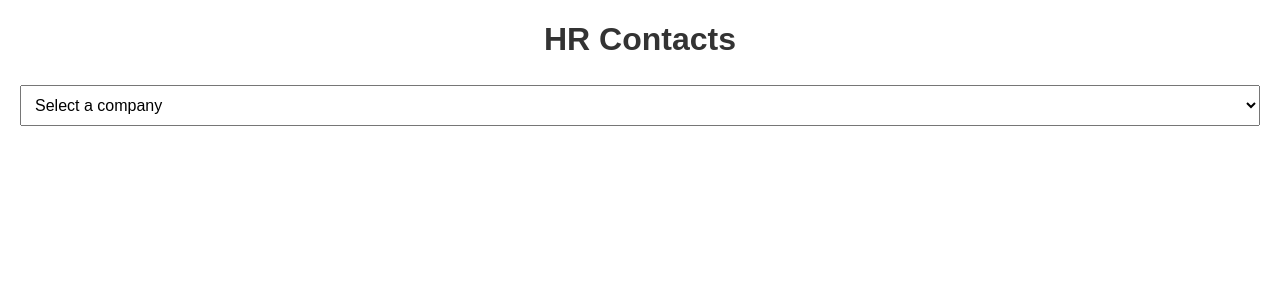
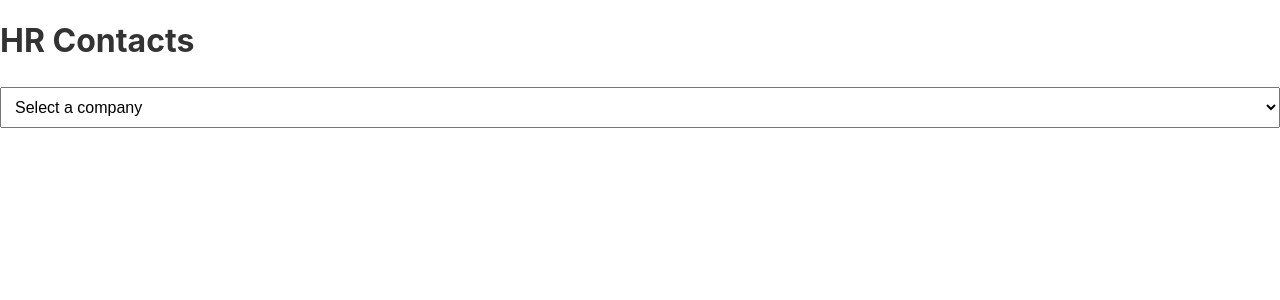
Before and after one commit to justshraa/hr-contacts, a React (Create React App) app: page / in a window 1280 px wide. Shown: the top 300 px of the page. Built offline with nearby package versions, Linux system fonts and the light colour scheme.

Commit message:
Update App.js

```diff
--- a/src/App.js
+++ b/src/App.js
@@ -4,11 +4,10 @@ import './App.css';
 
 const App = () => {
   return (
-    <div className="App">
+    <div className=" mx-auto bg-gradient-to-b from-orange-50 to-orange-200">
       <HrContacts />
     </div>
   );
 };
 
 export default App;
-;
```
